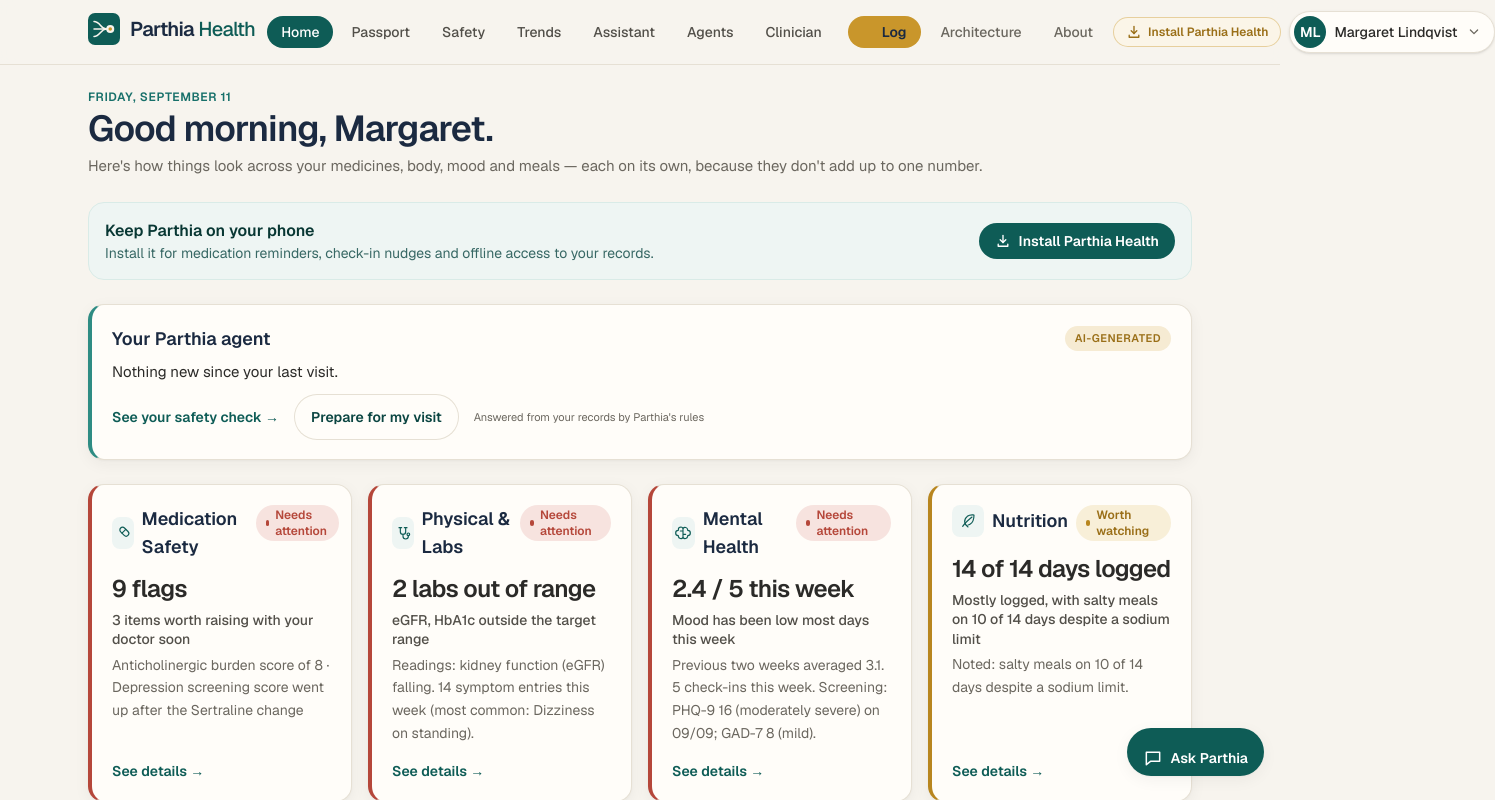
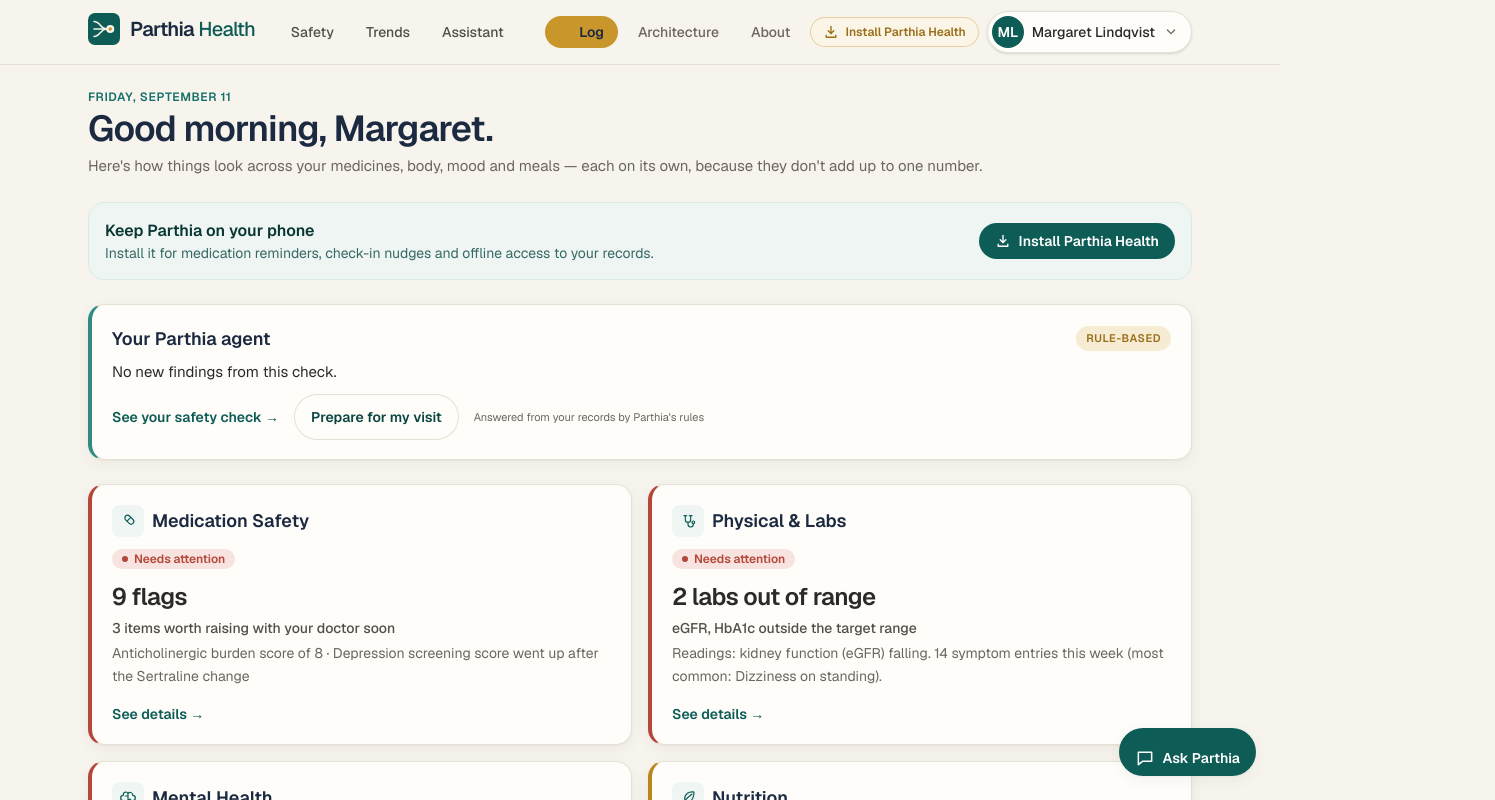
Before and after one commit to santiago9107/hackathon_parthia, a Next.js app: page / in a window 1280 px wide. Shown: the top 800 px of the page, 1495 px wide, since content can reach past the window. Built offline with nearby package versions, Linux system fonts and the light colour scheme.

Commit message:
Fix anatomy, dock, and review presentation

```diff
--- a/src/app/page.tsx
+++ b/src/app/page.tsx
@@ -67,7 +67,7 @@
 
       <AgentCard />
 
-      <div className="grid gap-4 sm:grid-cols-2 xl:grid-cols-4">
+      <div className="grid items-stretch gap-4 sm:grid-cols-2 2xl:grid-cols-4">
         {indicators.map((ind) => (
           <StatusCard key={ind.domain} indicator={ind} />
         ))}
--- a/src/components/AppShell.tsx
+++ b/src/components/AppShell.tsx
@@ -55,7 +55,7 @@
             <Wordmark />
           </Link>
 
-          <nav className="hidden items-center gap-1 md:flex" aria-label="Primary">
+          <nav className="hidden min-w-0 flex-1 items-center justify-center gap-1 overflow-x-auto px-2 md:flex" aria-label="Primary">
             {DESKTOP_NAV.map((item) => {
               const { href, label } = item;
               const active = isActive(item, current);
@@ -64,7 +64,7 @@
                   key={href}
                   href={href}
                   aria-current={active ? "page" : undefined}
-                  className={`rounded-full px-3.5 py-1.5 text-sm font-medium transition ${
+                  className={`shrink-0 rounded-full px-3.5 py-1.5 text-sm font-medium transition ${
                     active ? "bg-brand-700 text-white" : "text-ink-soft hover:bg-brand-50 hover:text-brand-800"
                   }`}
                 >
@@ -103,7 +103,7 @@
         </div>
       </header>
 
-      <main className={`mx-auto w-full flex-1 px-4 pb-24 pt-6 sm:px-6 md:pb-12 ${clinicianSurface ? "max-w-[1440px]" : "max-w-6xl"}`}>{passportStatus === "locked" ? <LockScreen /> : children}</main>
+      <main className={`mx-auto w-full flex-1 px-4 pb-28 pt-6 sm:px-6 md:pb-20 ${clinicianSurface ? "max-w-[1440px]" : "max-w-6xl"}`}>{passportStatus === "locked" ? <LockScreen /> : children}</main>
 
       {/* The patient agent dock. The clinician workspace keeps its own chat, so
           it is not rendered there, and it stays hidden while the Passport is
--- a/src/components/StatusCard.tsx
+++ b/src/components/StatusCard.tsx
@@ -14,13 +14,13 @@
 export function StatusCard({ indicator }: { indicator: DomainIndicator }) {
   const link = DOMAIN_LINKS[indicator.domain];
   return (
-    <Card accent={LEVEL_STYLES[indicator.level].accent} className="flex flex-col p-5">
-      <div className="mb-3 flex items-start justify-between gap-2">
-        <div className="flex items-center gap-2">
+    <Card accent={LEVEL_STYLES[indicator.level].accent} className="flex h-full flex-col p-5">
+      <div className="mb-3">
+        <div className="flex min-w-0 items-center gap-2">
           <span className="grid h-8 w-8 place-items-center rounded-lg bg-brand-50 text-brand-700"><AppIcon name={link.icon} className="h-4 w-4" /></span>
-          <h3 className="font-serif text-lg font-semibold text-navy">{indicator.label}</h3>
+          <h3 className="min-w-0 truncate font-serif text-lg font-semibold text-navy">{indicator.label}</h3>
         </div>
-        <LevelBadge level={indicator.level} />
+        <div className="mt-2"><LevelBadge level={indicator.level} /></div>
       </div>
       {indicator.metric && <p className="text-2xl font-semibold tracking-tight text-ink">{indicator.metric}</p>}
       <p className="mt-1.5 text-sm font-medium leading-snug text-ink-soft">{indicator.headline}</p>
--- a/src/components/clinician/ClinicalBodyAtlas3D.tsx
+++ b/src/components/clinician/ClinicalBodyAtlas3D.tsx
@@ -96,16 +96,13 @@
 
     const ground = new THREE.Mesh(new THREE.CircleGeometry(3, 96), new THREE.MeshStandardMaterial({ color: 0x0b1b28, roughness: 0.95 }));
     ground.rotation.x = -Math.PI / 2; ground.position.y = -0.019; scene.add(ground);
-    const platform = new THREE.Mesh(new THREE.CylinderGeometry(0.68, 0.7, 0.028, 96), new THREE.MeshStandardMaterial({ color: 0x18303e, metalness: 0.35, roughness: 0.62 }));
-    platform.position.y = -0.016; scene.add(platform);
-    const ring = new THREE.Mesh(new THREE.RingGeometry(0.63, 0.635, 128), new THREE.MeshBasicMaterial({ color: 0x2dd4bf, transparent: true, opacity: 0.65, side: THREE.DoubleSide }));
-    ring.rotation.x = -Math.PI / 2; ring.position.y = 0.001; scene.add(ring);
 
     const materials = new Map<AtlasSystem, THREE.MeshStandardMaterial>();
     const meshes: THREE.Mesh[] = [];
     const geometries: THREE.BufferGeometry[] = [];
     const anatomy = new THREE.Group();
     scene.add(anatomy);
+    let atlasReady = false;
     Object.keys(ATLAS_COLORS).forEach((value) => {
       const name = value as AtlasSystem;
       materials.set(name, new THREE.MeshStandardMaterial({ color: ATLAS_COLORS[name], metalness: 0.05, roughness: 0.5, transparent: true, opacity: 0.22, depthWrite: false, side: THREE.DoubleSide }));
@@ -126,7 +123,7 @@
     }
 
     function fitAnatomy() {
-      if (!meshes.length) return;
+      if (!atlasReady || !meshes.length) return;
       const bounds = new THREE.Box3().setFromObject(anatomy);
       const center = bounds.getCenter(new THREE.Vector3());
       anatomy.position.set(-center.x, -center.y, -center.z);
@@ -134,8 +131,6 @@
       const size = fitted.getSize(new THREE.Vector3());
       const floorY = fitted.min.y - 0.02;
       ground.position.y = floorY;
-      platform.position.y = floorY + 0.003;
-      ring.position.y = floorY + 0.02;
       const height = Math.max(size.y, 0.1);
       const width = Math.max(size.x, 0.1);
       const verticalFov = THREE.MathUtils.degToRad(camera.fov);
@@ -184,6 +179,8 @@
             loaded++; setProgress(Math.round((loaded / atlas.chunks.length) * 100));
           }
         }));
+        atlasReady = true;
+        setProgress(100);
         fitAnatomy(); updateMaterials();
       } catch (reason) {
         if (!disposed && !(reason instanceof DOMException && reason.name === "AbortError")) setError(reason instanceof Error ? reason.message : "The anatomy could not be loaded.");
@@ -210,7 +207,7 @@
     const resize = () => {
       const width = Math.max(1, el.clientWidth);
       const height = Math.max(1, el.clientHeight);
-      renderer.setSize(width, height, false);
+      renderer.setSize(width, height);
       camera.aspect = width / height;
       camera.updateProjectionMatrix();
       fitAnatomy();
@@ -229,7 +226,7 @@
       disposed = true; abort.abort(); cancelAnimationFrame(frame); observer.disconnect(); controls.dispose();
       renderer.domElement.removeEventListener("pointerdown", onDown); renderer.domElement.removeEventListener("pointerup", onUp);
       geometries.forEach((geometry) => geometry.dispose()); materials.forEach((material) => material.dispose());
-      ground.geometry.dispose(); (ground.material as THREE.Material).dispose(); platform.geometry.dispose(); (platform.material as THREE.Material).dispose(); ring.geometry.dispose(); (ring.material as THREE.Material).dispose();
+      ground.geometry.dispose(); (ground.material as THREE.Material).dispose();
       environment.dispose(); renderer.dispose(); renderer.domElement.remove();
     };
   }, []);
--- a/src/components/patient/AgentCard.tsx
+++ b/src/components/patient/AgentCard.tsx
@@ -39,11 +39,11 @@
     <Card className="mb-6 p-5" accent="border-l-brand-500">
       <div className="flex flex-wrap items-center justify-between gap-2">
         <h2 className="font-serif text-lg font-semibold text-navy">Your Parthia agent</h2>
-        <span className="rounded-full bg-gold-100 px-2.5 py-1 text-[11px] font-semibold uppercase tracking-wider text-gold-700">AI-generated</span>
+        <span className="rounded-full bg-gold-100 px-2.5 py-1 text-[11px] font-semibold uppercase tracking-wider text-gold-700">Rule-based</span>
       </div>
 
       {nothingNew ? (
-        <p className="mt-2 text-[15px] text-ink">Nothing new since your last visit.</p>
+        <p className="mt-2 text-[15px] text-ink">No new findings from this check.</p>
       ) : (
         <>
           {newCount > 0 && (
--- a/src/components/patient/AskParthiaDock.tsx
+++ b/src/components/patient/AskParthiaDock.tsx
@@ -1,7 +1,7 @@
 "use client";
 
 import { useEffect, useRef, useState } from "react";
-import { flushSync } from "react-dom";
+import { createPortal, flushSync } from "react-dom";
 import { AskParthiaPanel } from "@/components/patient/AskParthiaPanel";
 
 /**
@@ -50,7 +50,8 @@
     headingRef.current?.focus();
   }
 
-  return (
+  if (typeof document === "undefined") return null;
+  return createPortal(
     <>
       {open && <AskParthiaPanel id={PANEL_ID} headingRef={headingRef} onClose={close} />}
 
@@ -60,13 +61,14 @@
         onClick={toggle}
         aria-expanded={open}
         aria-controls={PANEL_ID}
-        className="print-hidden fixed bottom-20 right-4 z-40 inline-flex min-h-12 items-center gap-2 rounded-full bg-brand-700 px-4 py-3 text-sm font-semibold text-white shadow-card transition hover:bg-brand-800 safe-bottom md:bottom-6"
+        className="print-hidden fixed bottom-20 right-4 z-40 inline-flex min-h-12 items-center gap-2 rounded-full bg-brand-700 px-4 py-3 text-sm font-semibold text-white shadow-card transition hover:bg-brand-800 safe-bottom md:bottom-6 md:right-6"
       >
         <svg viewBox="0 0 24 24" fill="none" strokeWidth="1.8" strokeLinecap="round" strokeLinejoin="round" className="h-5 w-5 stroke-current">
           <path d="M4 5h16v11H9l-5 4z" />
         </svg>
         {open ? "Hide Parthia" : "Ask Parthia"}
       </button>
-    </>
+    </>,
+    document.body,
   );
 }
--- a/src/lib/agents/orchestrator.ts
+++ b/src/lib/agents/orchestrator.ts
@@ -13,11 +13,15 @@
   const messages: HandoffMessage[] = [];
   const all = outputs.flatMap((output) => output.items);
   const byIngredient = new Map<string, SpecialistItem[]>();
+  const linkedKeys = new Set<string>();
   for (const item of all) for (const ingredient of item.ingredients) byIngredient.set(ingredient.toLowerCase(), [...(byIngredient.get(ingredient.toLowerCase()) ?? []), item]);
   for (const items of byIngredient.values()) {
     const distinct = [...new Map(items.map((item) => [item.specialist, item])).values()];
     if (distinct.length < 2) continue;
     const ingredients = distinct[0].ingredients.filter((ingredient) => distinct.every((item) => item.ingredients.map((x) => x.toLowerCase()).includes(ingredient.toLowerCase())));
+    const linkedKey = ingredients.map((ingredient) => ingredient.toLowerCase()).sort().join("+");
+    if (!linkedKey || linkedKeys.has(linkedKey)) continue;
+    linkedKeys.add(linkedKey);
     const factIds = distinct.flatMap((item) => item.factIds);
     const linkedItem: SpecialistItem = {
       id: `linked:${ingredients.join("+")}`, specialist: "pharmacist", ingredients, factIds,
```
Also changed, not shown: src/components/clinician/ClinicianWorkspace.tsx (+1 -1 lines).
